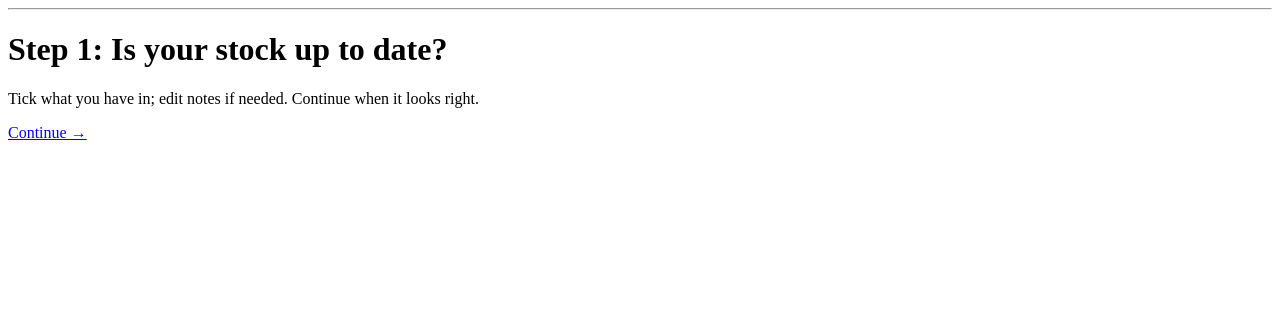
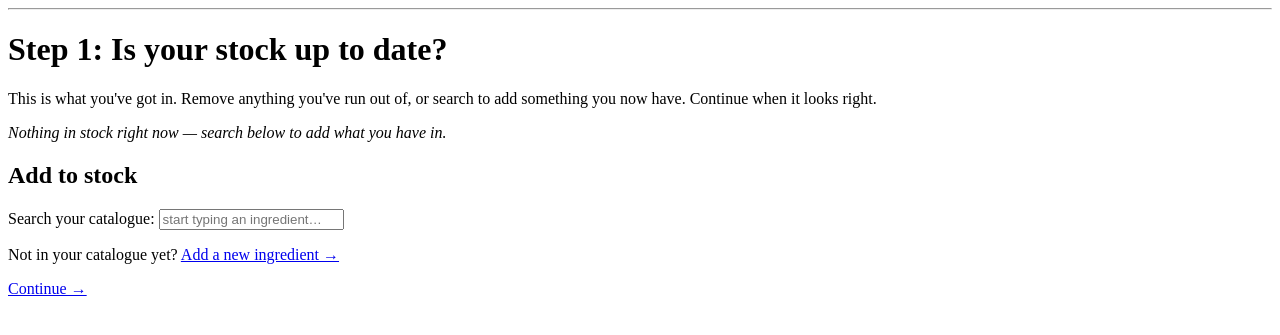
Before and after one commit to amiablealex/my-kitchen, a Flask app: page /cook/stock in a window 1280 px wide. Shown: the part 29-364 px from the top of the page. Run offline with Flask 3, Linux system fonts and the light colour scheme; the visitor is signed in with stand-in values (Sample User, id 1); data that the repository does not hold is empty.

Commit message:
stock restructure: wire wizard /cook/stock onto the shared stock editor

```diff
--- a/my_kitchen/templates/wizard/step_stock.html
+++ b/my_kitchen/templates/wizard/step_stock.html
@@ -2,29 +2,18 @@
 {% block title %}Cook — Stock check{% endblock %}
 {% block content %}
   <h1>Step 1: Is your stock up to date?</h1>
-  <p>Tick what you have in; edit notes if needed. Continue when it looks right.</p>
+  <p>This is what you've got in. Remove anything you've run out of, or search to
+     add something you now have. Continue when it looks right.</p>
 
-  {% for cat, ingredients in core_groups %}
-    <h2>{{ cat.name }}</h2>
-    <ul>
-      {% for ing in ingredients %}
-        <li>
-          <label>
-            <input type="checkbox" class="stock-toggle"
-                   data-toggle-url="{{ url_for('stock.toggle', ingredient_id=ing.id) }}"
-                   {% if ing.in_stock %}checked{% endif %}>
-            {{ ing.name }}
-          </label>
-          <input type="text" class="stock-note" placeholder="note"
-                 value="{{ ing.note or '' }}"
-                 data-note-url="{{ url_for('stock.note', ingredient_id=ing.id) }}">
-        </li>
-      {% endfor %}
-    </ul>
-  {% endfor %}
+  {# Same shared stock-editing component as the /stock page. The wizard only
+     adds its step heading above and the Continue link below; all the editing
+     behaviour (remove / note / search-to-add) is the shared partial + stock.js,
+     posting to the stock blueprint regardless of which surface it's on. #}
+  {% include "stock/_editor.html" %}
 
   <p><a href="{{ url_for('wizard.step_ingredients') }}">Continue →</a></p>
 {% endblock %}
+
 {% block scripts %}
   <script src="{{ url_for('static', filename='stock.js') }}"></script>
 {% endblock %}
--- a/my_kitchen/wizard/routes.py
+++ b/my_kitchen/wizard/routes.py
@@ -5,8 +5,9 @@ from flask import (
 from flask_login import current_user
 
 from ..extensions import db
-from ..models import Category, Ingredient, Generation, Recipe, User, SECTION_CHOICES
+from ..models import Ingredient, Generation, Recipe, User, SECTION_CHOICES
 from ..llm.service import run_generation, combined_dietary
+from ..stock.service import in_stock_groups
 
 wizard_bp = Blueprint("wizard", __name__, url_prefix="/cook")
 
@@ -53,14 +54,11 @@ def start():
 
 @wizard_bp.route("/stock")
 def step_stock():
+    # Ensure the wizard session dict exists (tolerant of old-shape sessions).
     get_wizard()
-    categories = Category.query.order_by(Category.display_order).all()
-    core_groups = []
-    for cat in categories:
-        items = sorted([i for i in cat.ingredients if not i.is_staple and i.is_active], key=lambda i: i.name.lower())
-        if items:
-            core_groups.append((cat, items))
-    return render_template("wizard/step_stock.html", core_groups=core_groups)
+    # Same shared pantry view as /stock: in-stock, active, non-staple items only,
+    # with remove + search-to-add. The wizard just wraps it in step chrome below.
+    return render_template("wizard/step_stock.html", groups=in_stock_groups())
 
 
 @wizard_bp.route("/ingredients", methods=["GET", "POST"])
```
